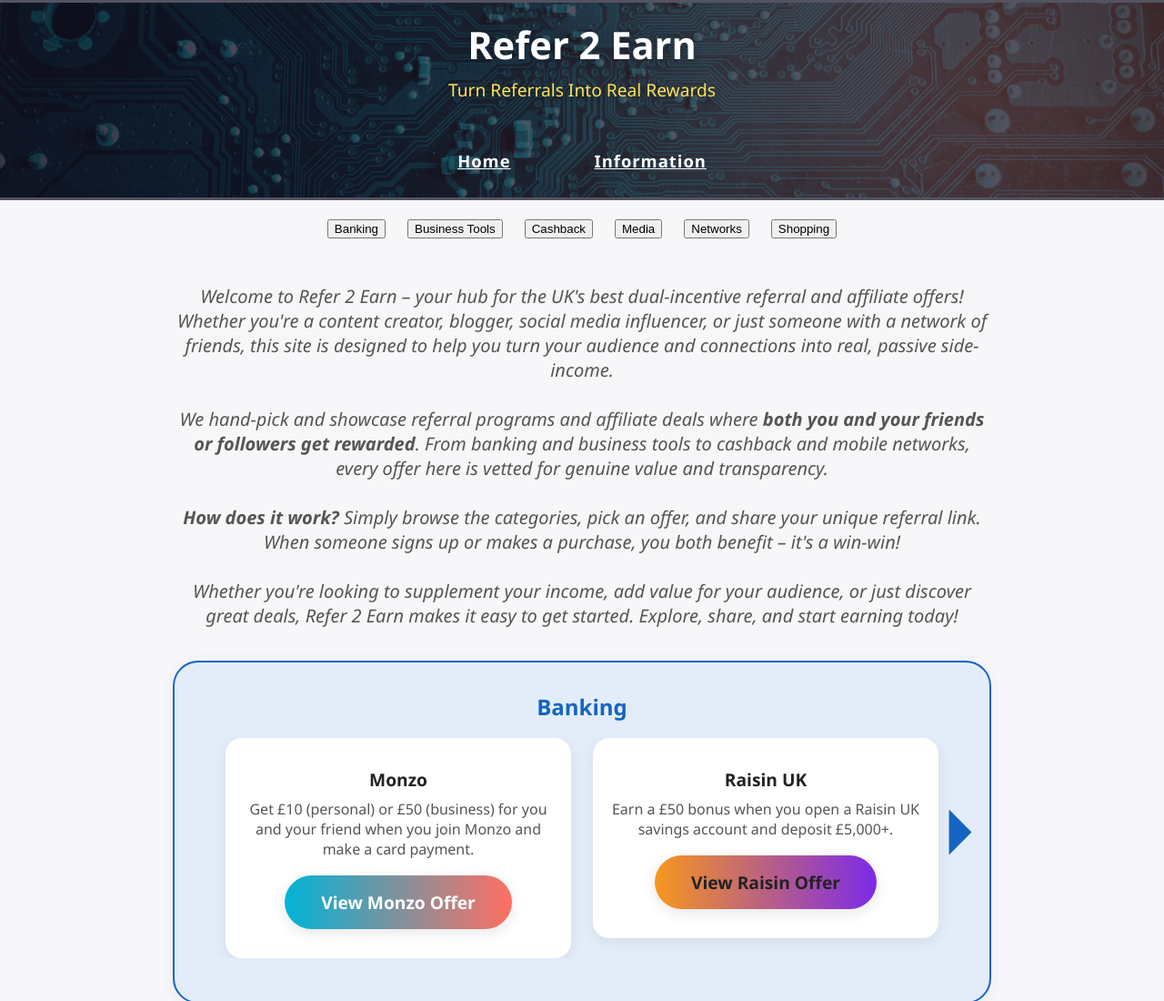
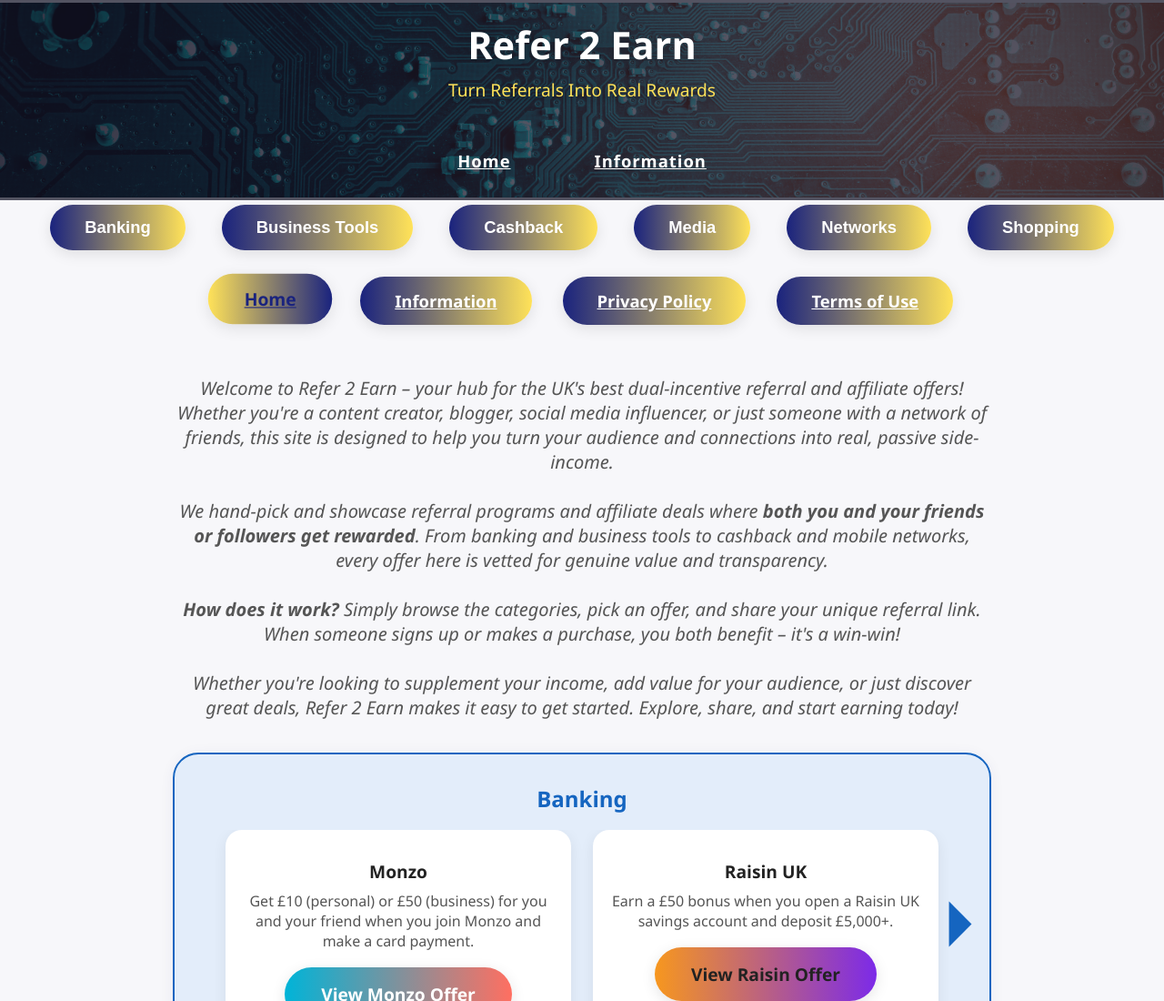
Before and after one commit to cfcMalky/QuidLinks, a plain HTML site: page index.html in a window 1280 px wide. Shown: the top 1100 px of the page at 91% size. Drawn offline with Linux system fonts and the light colour scheme.

Commit message:
update home brand

```diff
--- a/index.html
+++ b/index.html
@@ -142,6 +142,12 @@
     </style>
 </head>
 <body class="brand-home">
+    <div class="home-nav-bar" style="display: flex; justify-content: center; gap: 18px; margin: 24px 0;">
+        <a href="/index.html" class="brand-nav-btn active">Home</a>
+        <a href="/information.html" class="brand-nav-btn">Information</a>
+        <a href="/privacy-policy.html" class="brand-nav-btn">Privacy Policy</a>
+        <a href="/terms-of-use.html" class="brand-nav-btn">Terms of Use</a>
+    </div>
     <script src="inject-banner.js"></script>
     <script src="inject-navbar.js"></script>
     <div class="container">
--- a/styles.css
+++ b/styles.css
@@ -2027,3 +2027,22 @@
 .card + .cta-bottom-wrapper {
   margin-top: 0;
 }
+
+.brand-home .brand-nav-btn {
+  background: linear-gradient(90deg, #1a237e, #ffe259) !important;
+  color: #fff !important;
+  border-radius: 32px;
+  font-weight: 700;
+  font-size: 1.15rem;
+  box-shadow: 0 4px 16px rgba(0,0,0,0.10);
+  border: none;
+  padding: 14px 38px;
+  margin: 0 8px;
+  transition: background 0.2s, color 0.2s, transform 0.2s;
+  display: inline-block;
+}
+.brand-home .brand-nav-btn:hover, .brand-home .brand-nav-btn.active {
+  background: linear-gradient(90deg, #ffe259, #1a237e) !important;
+  color: #1a237e !important;
+  transform: translateY(-2px) scale(1.05);
+}
```
Also changed, not shown: information.html (+6 -0 lines), privacy-policy.html (+6 -0 lines), terms-of-use.html (+6 -0 lines).
